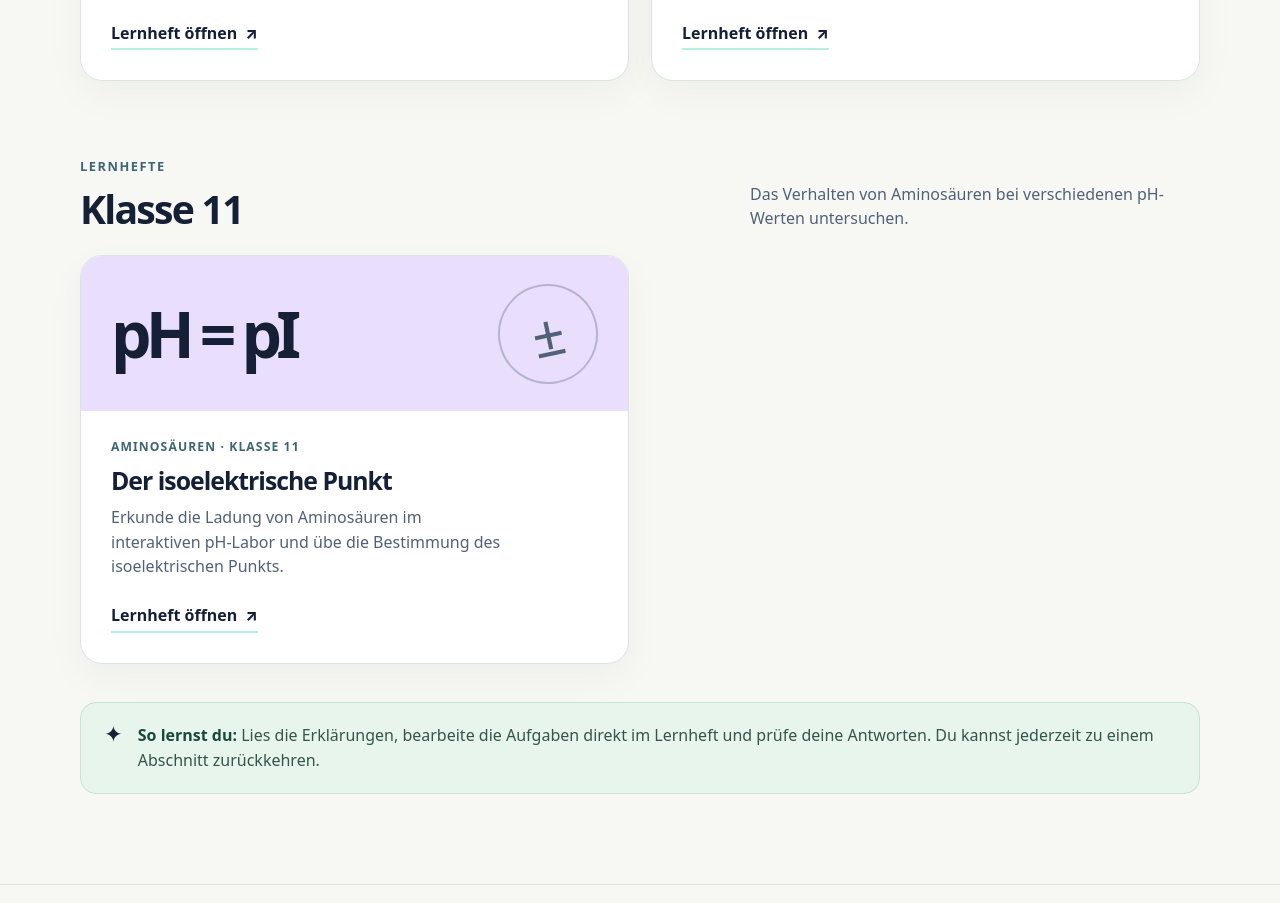
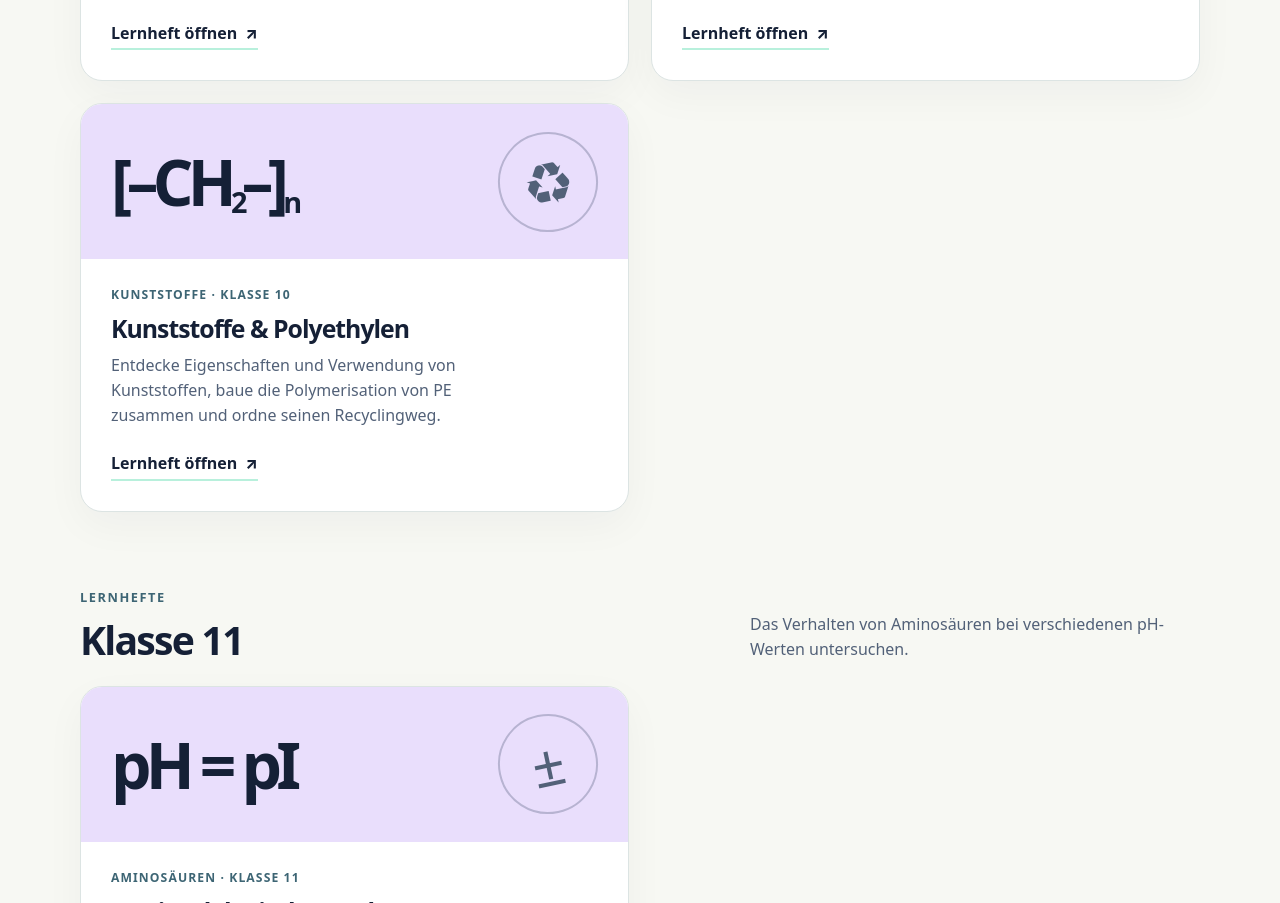
Before and after one commit to FrauMeyer-lab/Chemie, a plain HTML site: page index.html in a window 1280 px wide. Shown: the part 1145-2048 px from the top of the page. Drawn offline with Linux system fonts and the light colour scheme.

Commit message:
Lernheft Kunststoffe und PE bei Klasse 10 verlinken

```diff
--- a/index.html
+++ b/index.html
@@ -32,6 +32,7 @@
       <div class="grid">
         <article class="card card--blue"><div class="card-top"><span class="formula" aria-hidden="true">CH<sub>4</sub> → CH<sub>3</sub>Cl</span><span class="molecule" aria-hidden="true">✳</span></div><div class="card-body"><span class="tag">Organische Chemie · Klasse 10</span><h3>Radikalische Substitution</h3><p>Verfolge Kettenstart, Kettenfortpflanzung und Kettenabbruch am Beispiel der Chlorierung von Methan.</p><a class="card-link" href="Radikalische_Substitution_Klasse_10.html">Lernheft öffnen <span aria-hidden="true">↗</span></a></div></article>
         <article class="card card--orange"><div class="card-top"><span class="formula" aria-hidden="true">C=C + HBr</span><span class="molecule" aria-hidden="true">⌁</span></div><div class="card-body"><span class="tag">Organische Chemie · Klasse 10</span><h3>Elektrophile Addition</h3><p>Erkunde, wie Alkene reagieren, und übe den Mechanismus der elektrophilen Addition.</p><a class="card-link" href="Elektrophile_Addition_Klasse_10.html">Lernheft öffnen <span aria-hidden="true">↗</span></a></div></article>
+        <article class="card card--purple"><div class="card-top"><span class="formula" aria-hidden="true">[–CH<sub>2</sub>–]<sub>n</sub></span><span class="molecule" aria-hidden="true">♻</span></div><div class="card-body"><span class="tag">Kunststoffe · Klasse 10</span><h3>Kunststoffe &amp; Polyethylen</h3><p>Entdecke Eigenschaften und Verwendung von Kunststoffen, baue die Polymerisation von PE zusammen und ordne seinen Recyclingweg.</p><a class="card-link" href="Kunststoffe_PE_Klasse_10.html">Lernheft öffnen <span aria-hidden="true">↗</span></a></div></article>
       </div>
     </section>
     <section class="year-section" id="klasse-11" aria-labelledby="title-11">
```
